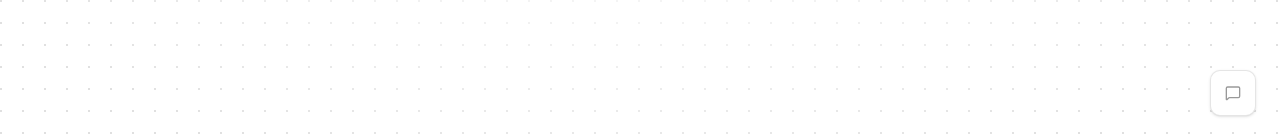
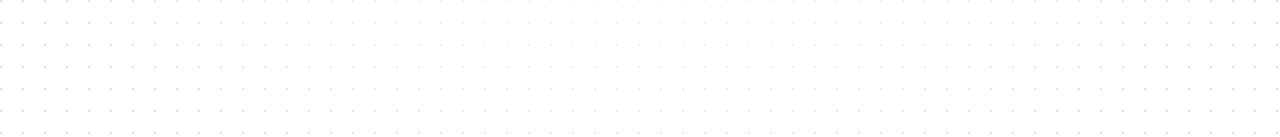
Before and after one commit to ciarannor-0705/ciaran-norris.com, a Next.js app: page / in a window 1280 px wide. Shown: the part 660-797 px from the top of the page. Built offline with nearby package versions, Linux system fonts and the light colour scheme.

Commit message:
remove AI chat widget

```diff
--- a/components/demo.tsx
+++ b/components/demo.tsx
@@ -13,7 +13,6 @@ import { BlurFade } from "@/components/ui/blur-fade"
 import HeroBadge from "@/components/ui/hero-badge"
 import { TestimonialCarousel } from "@/components/ui/testimonial"
 import { Avatar, AvatarImage, AvatarFallback } from "@/components/ui/avatar"
-import MinimalChatBox from "@/components/ui/minimal-chat-box"
 
 
 const PersonHoverName = ({ name, photo, fallback, linkedin }: { name: string; photo: string; fallback: string; linkedin: string }) => {
@@ -433,7 +432,6 @@ const DemoOne = () => {
           </motion.div>
         )}
       </AnimatePresence>
-      <MinimalChatBox />
     </div>
   )
 }
```
